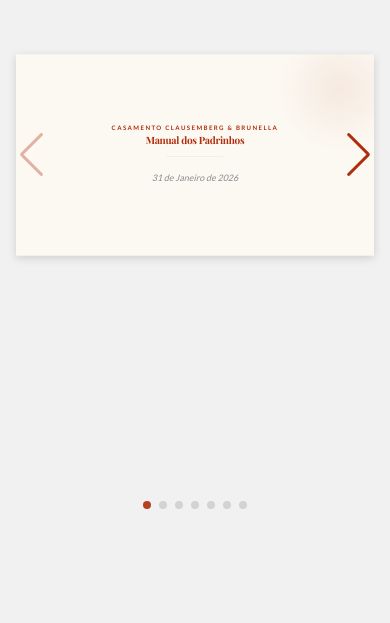
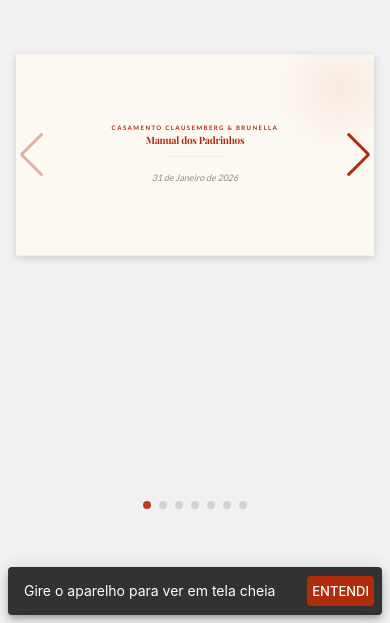
Before and after one commit to SrClauss/manual_dos_padrinhos, a React (Vite) app: page / in a window 390 px wide. Shown: the part 221-844 px from the top of the page. Built offline with nearby package versions, Linux system fonts and the light colour scheme; a web font is replaced by a local one.

Commit message:
UX: centered rotate snackbar on portrait; 15s auto-hide; terracota action button

```diff
--- a/src/components/Carousel.jsx
+++ b/src/components/Carousel.jsx
@@ -16,6 +16,8 @@ import Slide5 from './slides/Slide5'
 import Slide6 from './slides/Slide6'
 import Slide7 from './slides/Slide7'
 import { createPortal } from 'react-dom'
+import Snackbar from '@mui/material/Snackbar'
+import Button from '@mui/material/Button'
 
 export default function Carousel() {
   const frameRef = useRef(null)
@@ -27,6 +29,8 @@ export default function Carousel() {
   const [isLandscape, setIsLandscape] = useState(false)
   const [activeIndex, setActiveIndex] = useState(0)
   const [showRotateHint, setShowRotateHint] = useState(false)
+  const [rotateSnackbarOpen, setRotateSnackbarOpen] = useState(false)
+  const snackbarTimer = useRef(null)
   const prefersReducedMotion = useMediaQuery('(prefers-reduced-motion: reduce)')
 
   // Design size (original slide pixel size): we keep this to preserve original look
@@ -128,6 +132,27 @@ export default function Carousel() {
     if (overlayOpen || isLandscape) setShowRotateHint(false)
   }, [overlayOpen, isLandscape])
 
+  // Show centered snackbar when active slide changes (portrait mobile), auto-hide after 15s
+  useEffect(() => {
+    const w = window.innerWidth
+    const h = window.innerHeight
+    const isPortrait = h > w
+    if (w <= 900 && isPortrait && !overlayOpen) {
+      setRotateSnackbarOpen(true)
+      if (snackbarTimer.current) clearTimeout(snackbarTimer.current)
+      snackbarTimer.current = setTimeout(() => setRotateSnackbarOpen(false), 15000)
+    }
+    return () => {
+      if (snackbarTimer.current) { clearTimeout(snackbarTimer.current); snackbarTimer.current = null }
+    }
+  // trigger on each slide change
+  }, [activeIndex, overlayOpen])
+
+  // Cleanup timer on unmount
+  useEffect(() => {
+    return () => { if (snackbarTimer.current) clearTimeout(snackbarTimer.current) }
+  }, [])
+
   // Open overlay (user or auto) and prepare state
   function openOverlay() {
     setOverlayOpen(true)
@@ -225,6 +250,18 @@ export default function Carousel() {
         </div>
       )}
 
+      {/* Rotate snackbar: centered bottom, auto-hide 15s, closable */}
+      <Snackbar
+        open={rotateSnackbarOpen}
+        onClose={() => setRotateSnackbarOpen(false)}
+        message="Gire o aparelho para ver em tela cheia"
+        anchorOrigin={{ vertical: 'bottom', horizontal: 'center' }}
+        action={
+          <Button size="small" onClick={() => setRotateSnackbarOpen(false)} sx={{ backgroundColor: 'primary.main', color: 'white', '&:hover': { backgroundColor: '#8f2206' } }}>
+            Entendi
+          </Button>
+        }
+      />
     </Box>
   )
 }
```
